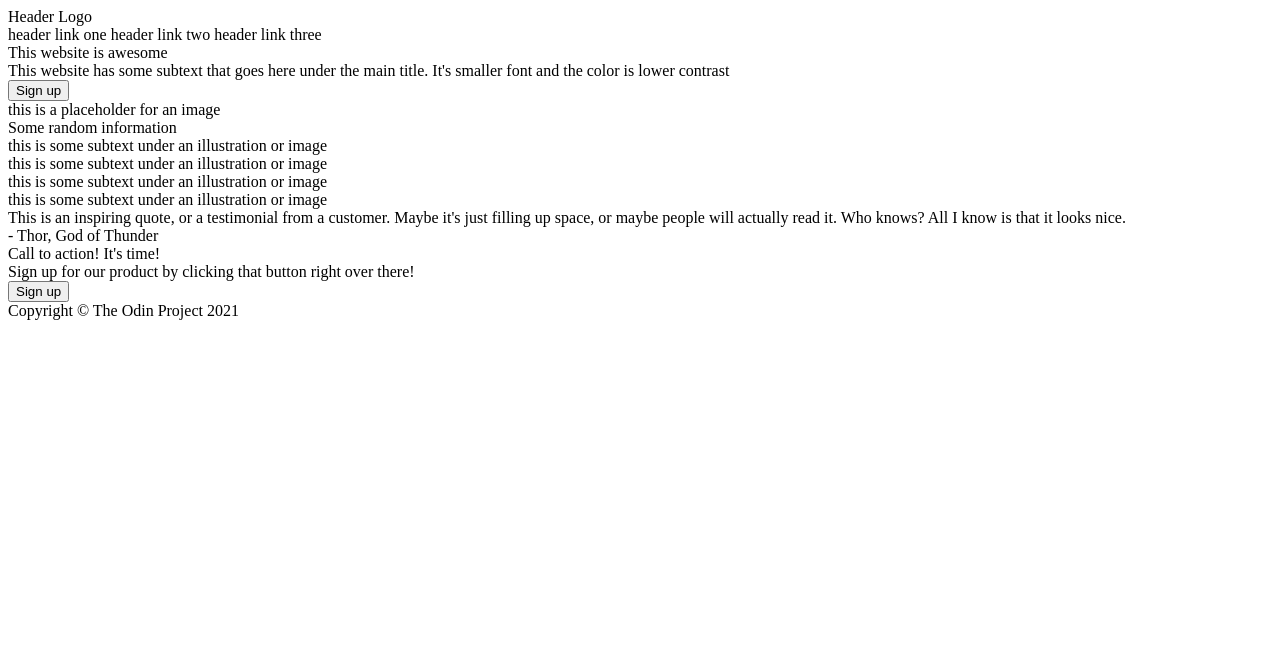
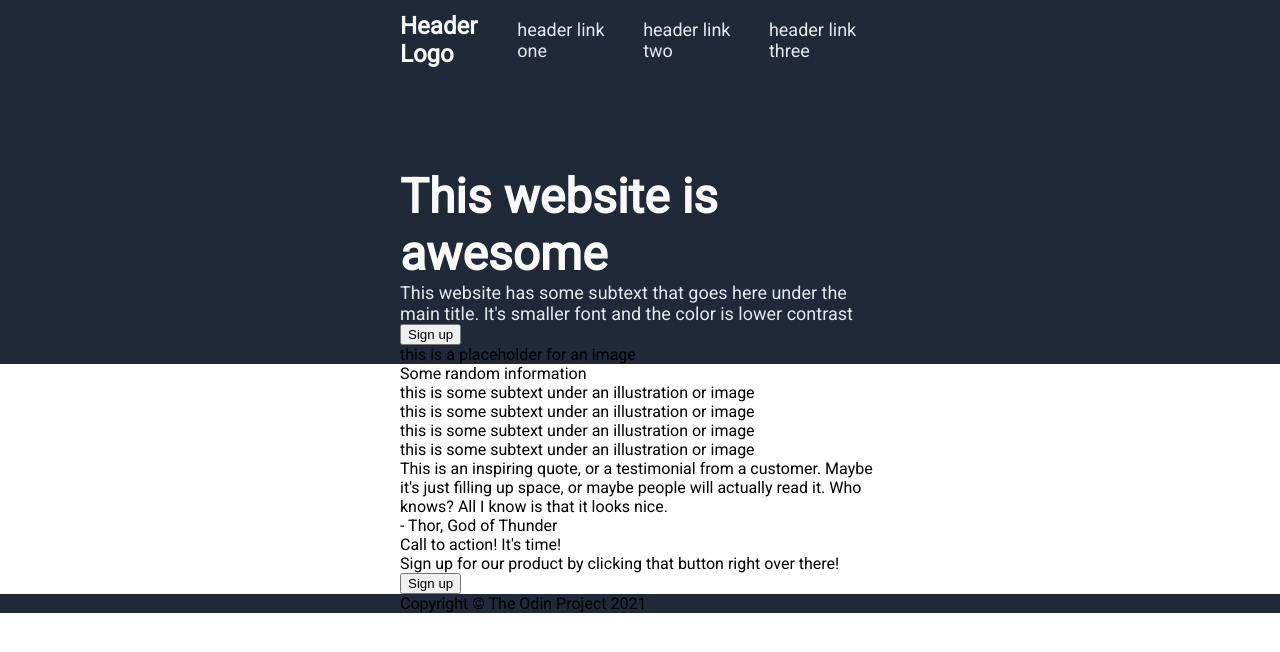
Before and after one commit to Tweekz12/landing-page, a plain HTML site: page index.html in a window 1280 px wide. Drawn offline with Linux system fonts and the light colour scheme.

Commit message:
Add style for body, background and navbar

```diff
--- a/index.html
+++ b/index.html
@@ -9,17 +9,19 @@
 </head>
 <body>
     <!--Navbar-->
-    <div>
-        <div>Header Logo</div>
-        <a>header link one</a>
-        <a>header link two</a>
-        <a>header link three</a>
+    <div class="dark-background navbar">
+        <div class="header-logo-text">Header Logo</div>
+        <div class="links">
+            <a class="header-secondary-text" href="#">header link one</a>
+            <a class="header-secondary-text" href="#">header link two</a>
+            <a class="header-secondary-text" href="#">header link three</a>
+        </div>
     </div>
     <!--Head-->
-    <div>
+    <div class="dark-background">
         <div>
-            <div>This website is awesome</div>
-            <div>This website has some subtext that goes here under the main title. It's smaller font and the color is lower contrast</div>
+            <div class="hero-main-text">This website is awesome</div>
+            <div class="header-secondary-text">This website has some subtext that goes here under the main title. It's smaller font and the color is lower contrast</div>
             <button>Sign up</button>
         </div>
         <div>
@@ -60,7 +62,7 @@
         </div>
     </div>
     <!--Footer-->
-    <div>
+    <div class="dark-background">
         Copyright &#169; The Odin Project 2021
     </div>
 </body>
--- a/styles.css
+++ b/styles.css
@@ -0,0 +1,48 @@
+@import url('https://fonts.googleapis.com/css2?family=Roboto&display=swap');
+body {
+    font-family: 'Roboto', sans-serif;
+    margin: 0;
+}
+
+body > div {
+    padding: 0 400px;
+}
+
+.dark-background {
+    background-color: #1F2937;
+}
+
+.header-logo-text {
+    font-size: 24px;
+    font-weight: bold;
+    color: #F9FAF8;
+}
+
+.header-secondary-text {
+    font-size: 18px;
+    color: #E5E7EB;
+}
+
+a.header-secondary-text {
+    text-decoration: none;
+}
+
+.hero-main-text {
+    font-size: 48px;
+    font-weight: 900;
+    color: #F9FAF8;
+}
+
+.navbar {
+    display: flex;
+    justify-content: space-between;
+    padding-top: 12px;
+    padding-bottom: 100px;
+}
+
+.links {
+    display: flex;
+    justify-content: space-around;
+    align-items: center;
+    gap: 24px;
+}
```
